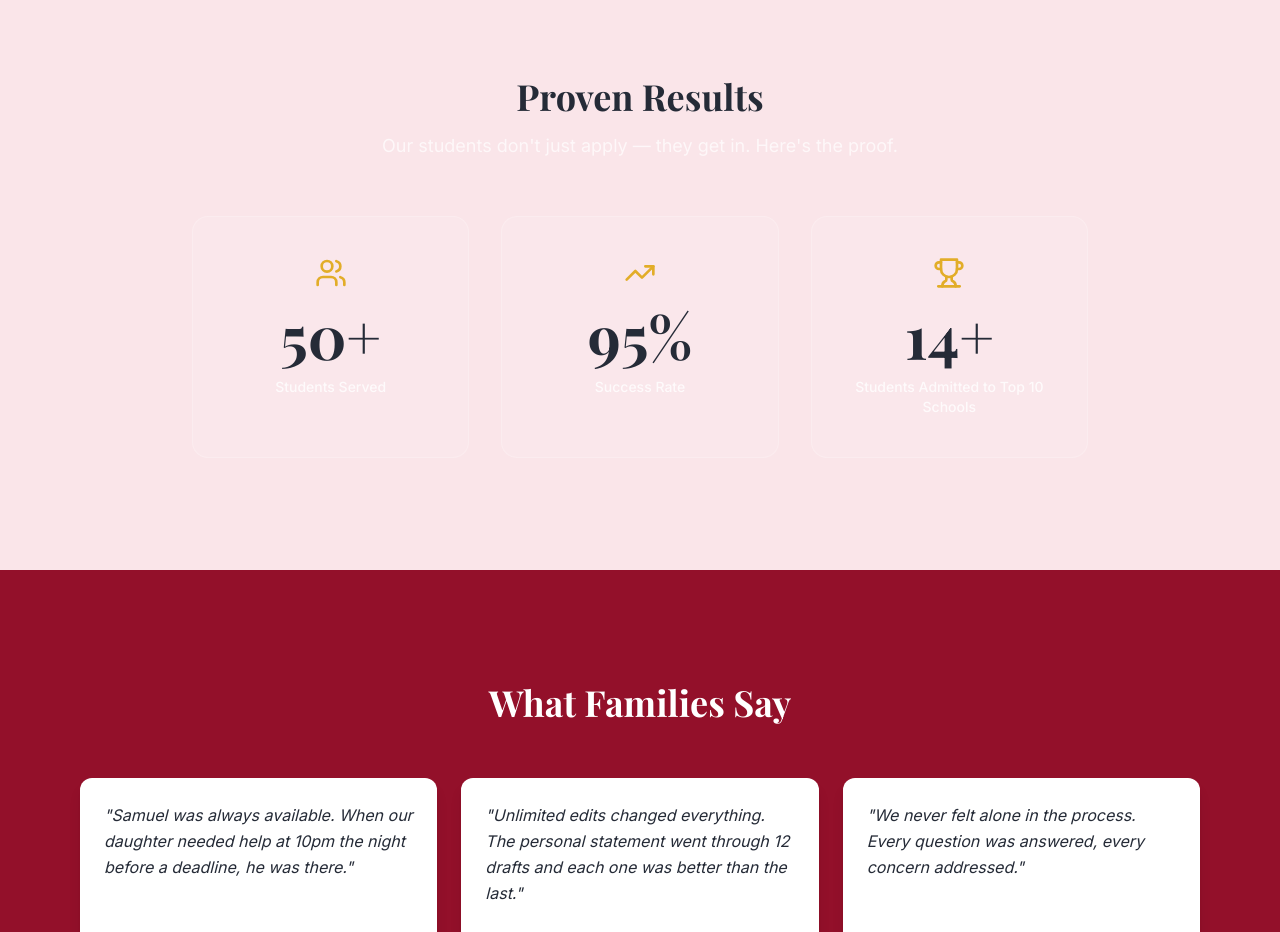
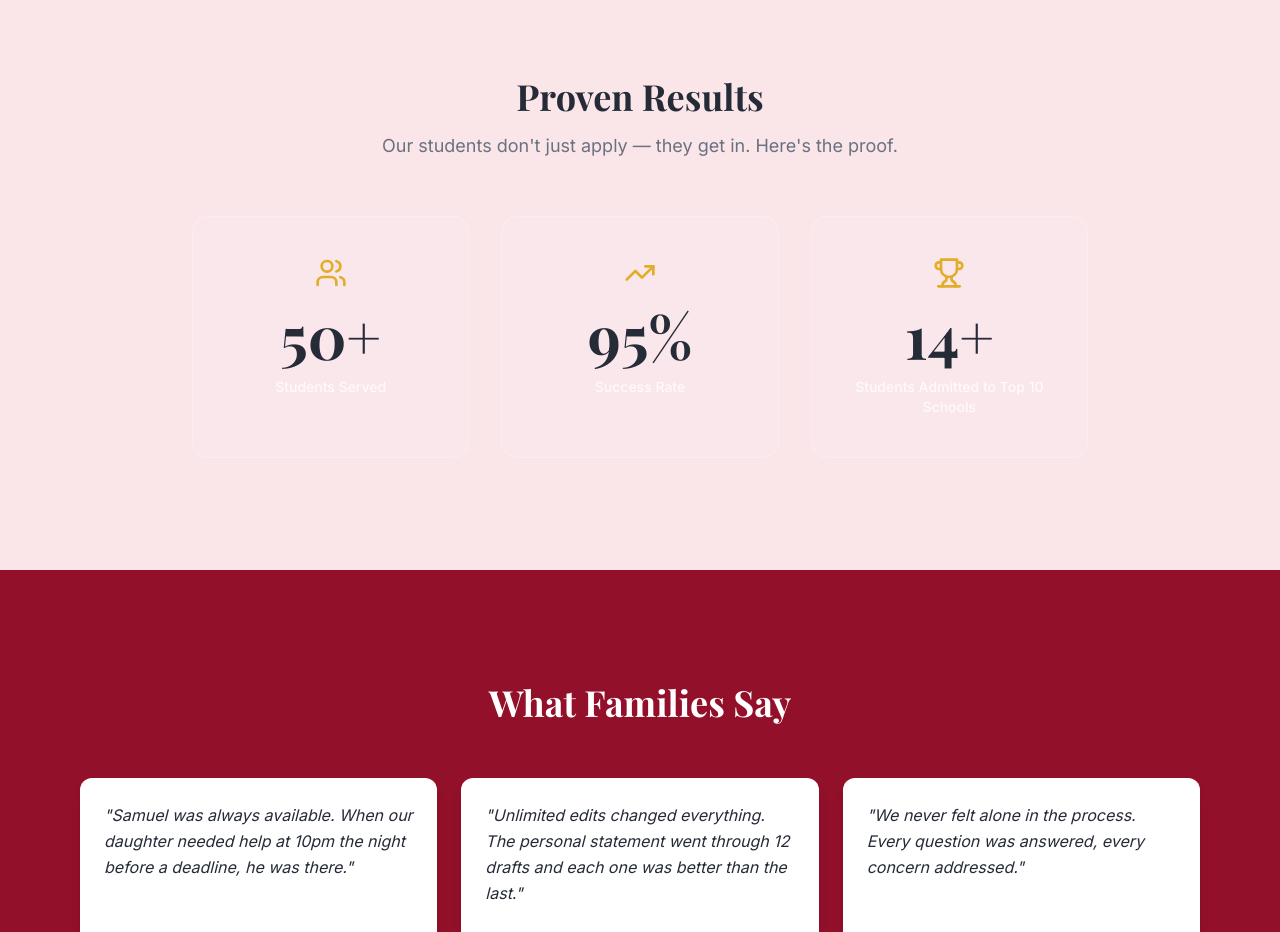
Before and after one commit to Samsamweb/limitless-steps-admit, a React (Vite) app: page / in a window 1280 px wide. Shown: the part 3300-4232 px from the top of the page. Built offline with nearby package versions, Linux system fonts and the light colour scheme; the HTML template or start-up script is replaced by a standard one; a web font is replaced by a local one.

Commit message:
Preceding changes

```diff
--- a/src/components/ResultsSection.tsx
+++ b/src/components/ResultsSection.tsx
@@ -11,10 +11,10 @@ export function ResultsSection() {
     <section id="results" className="section-padding bg-crimson-light">
       <div className="max-w-7xl mx-auto">
         <div className="text-center mb-14">
-          <h2 className="font-display text-3xl sm:text-4xl font-bold mb-4">
+          <h2 className="font-display text-3xl sm:text-4xl font-bold text-foreground mb-4">
             Proven Results
           </h2>
-          <p className="text-primary-foreground/70 text-lg max-w-2xl mx-auto">
+          <p className="text-muted-foreground text-lg max-w-2xl mx-auto">
             Our students don't just apply — they get in. Here's the proof.
           </p>
         </div>
```
